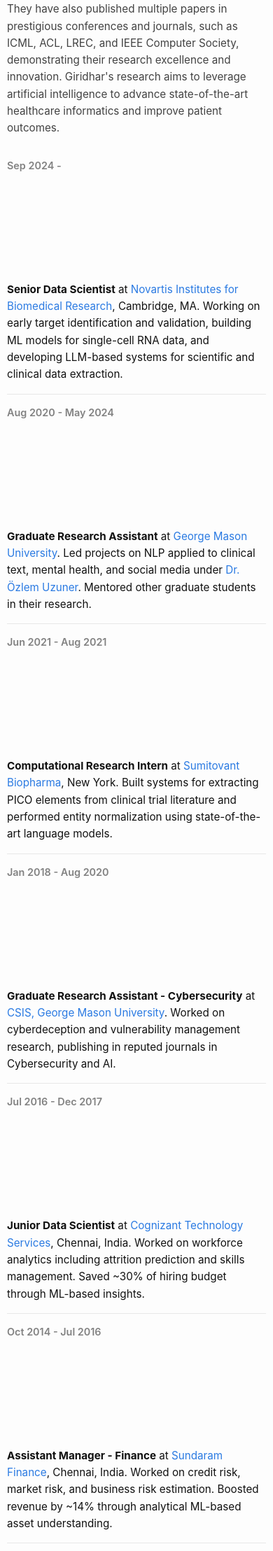
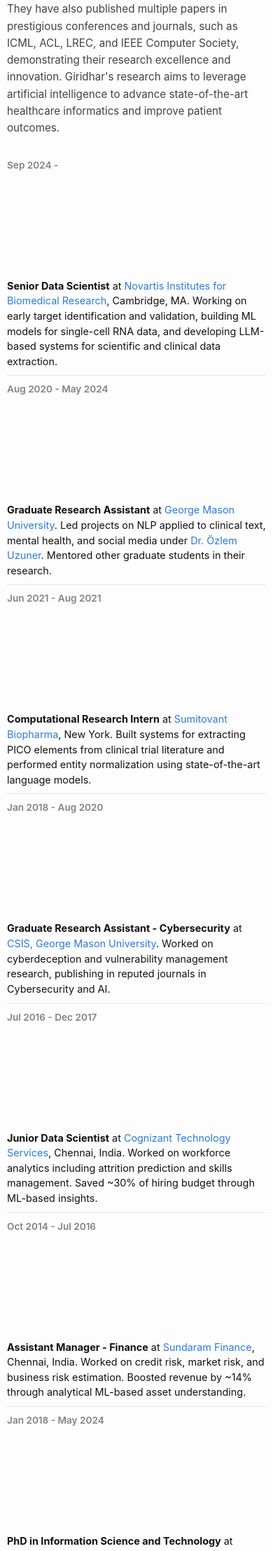
Before and after one commit to gklabs/gklabs.github.io, a Jekyll site: the page built from index.markdown, in a window 390 px wide. Shown: the part 622-2839 px from the top of the page at 70% size. Built offline with Jekyll 4.4.1, drawn with Linux system fonts in a browser that asks for light colours.

Commit message:
Further reduce timeline spacing on mobile
More aggressive gap reduction for timeline entries on mobile screens.

Co-Authored-By: Claude Opus 4.5 <noreply@anthropic.com>

```diff
--- a/_sass/minima/_layout.scss
+++ b/_sass/minima/_layout.scss
@@ -83,7 +83,7 @@
   margin: $spacing-unit * 2 auto 0;
 
   @include media-query($on-palm) {
-    margin-top: $spacing-unit;
+    margin-top: $spacing-unit * 0.5;
   }
 }
 
@@ -101,8 +101,8 @@
   @include media-query($on-palm) {
     flex-direction: column;
     align-items: flex-start;
-    margin-bottom: $spacing-unit * 0.5;
-    padding-bottom: $spacing-unit * 0.5;
+    margin-bottom: $spacing-unit * 0.3;
+    padding-bottom: $spacing-unit * 0.3;
   }
 }
 
@@ -114,8 +114,9 @@
   padding-right: $spacing-unit;
 
   @include media-query($on-palm) {
-    margin-bottom: 6px;
+    margin-bottom: 2px;
     padding-right: 0;
+    @include relative-font-size(0.85);
   }
 }
 
@@ -123,6 +124,11 @@
   flex: 1;
   line-height: 1.6;
   @include relative-font-size(0.95);
+
+  @include media-query($on-palm) {
+    @include relative-font-size(0.9);
+    line-height: 1.5;
+  }
 
   strong {
     color: $text-color;
```
